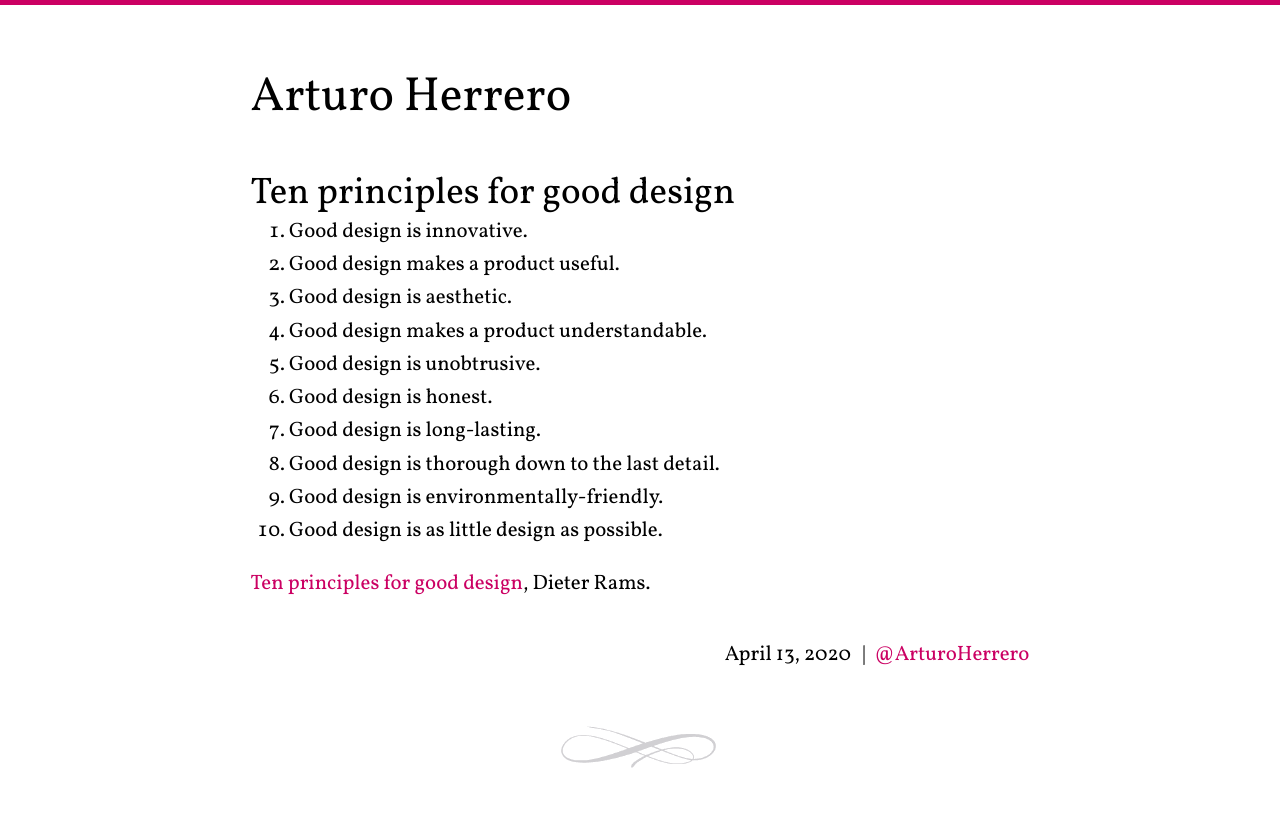
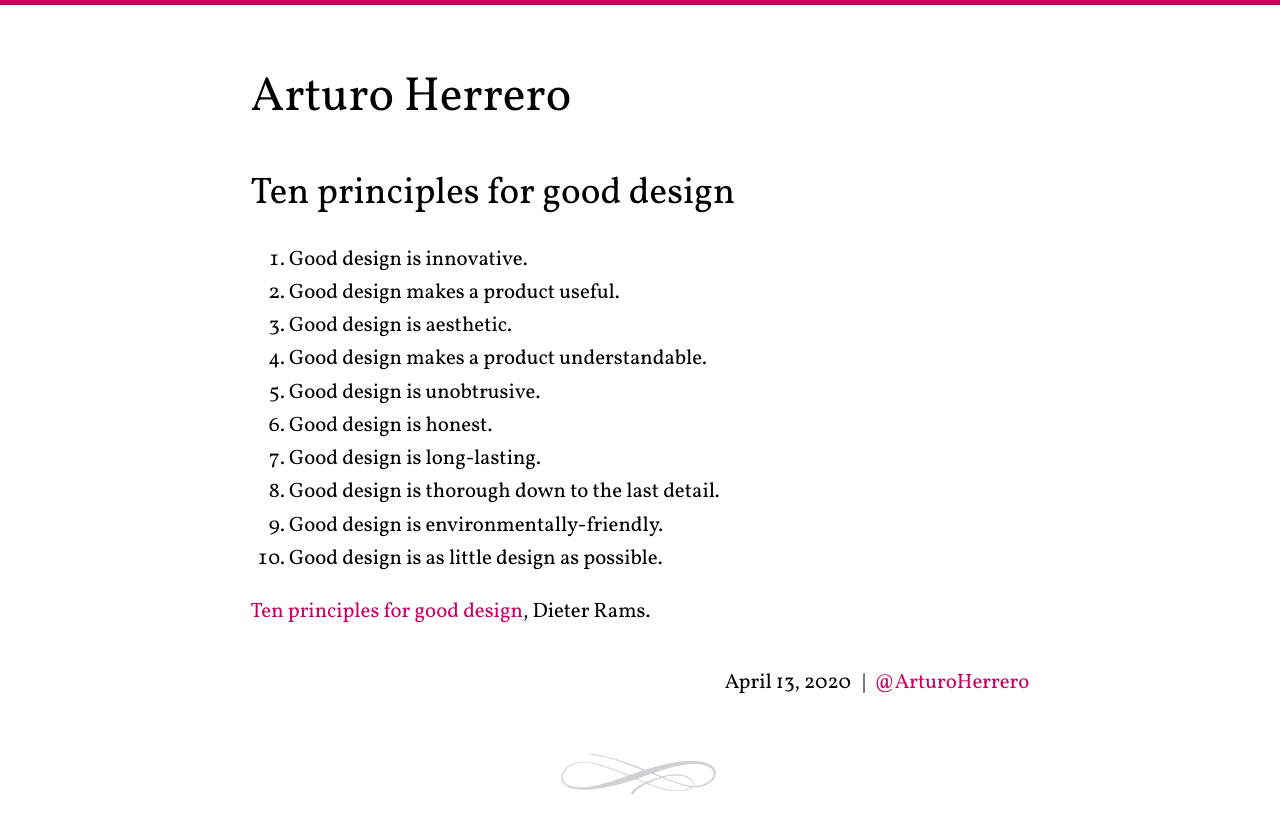
Before and after one commit to arturoherrero/arturoherrero.com, a Jekyll site: the page built from _posts/2020/2020-04-13-ten-principles-for-good-design.md, in a window 1280 px wide. Shown: the top 834 px of the page. Built offline with Jekyll 4.4.1, drawn with Linux system fonts in a browser that asks for light colours.

Commit message:
Fix numbered lists after header elements

```diff
--- a/assets/css/main.scss
+++ b/assets/css/main.scss
@@ -172,7 +172,7 @@
   }
 }
 
-P + ul, ol {
+P + ul, p + ol {
   margin-top: -15px;
 }
 
```
